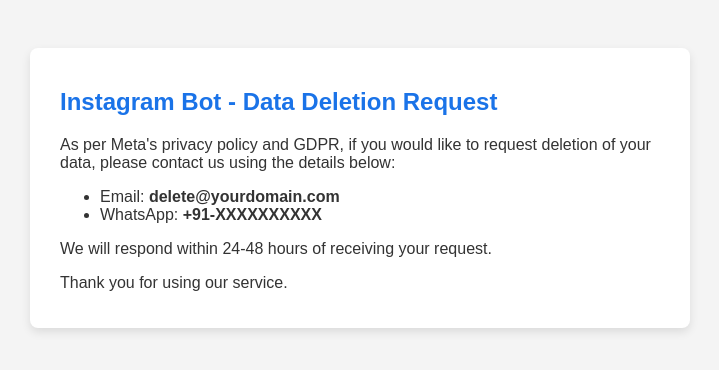
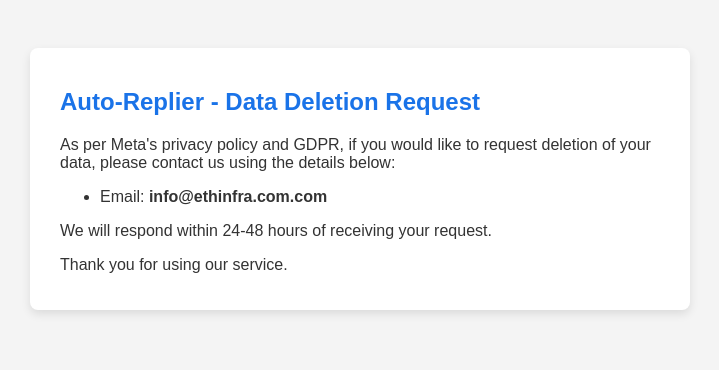
Before and after one commit to Mukesh0512/Meta-Data-Deletion, a plain HTML site: page index.html in a window 1280 px wide. Shown: the whole page, without its empty margins (280-999 px from the left). Drawn offline with Linux system fonts and the light colour scheme.

Commit message:
Update index.html

```diff
--- a/index.html
+++ b/index.html
@@ -25,13 +25,12 @@
 </head>
 <body>
   <div class="container">
-    <h2>Instagram Bot - Data Deletion Request</h2>
+    <h2>Auto-Replier - Data Deletion Request</h2>
     <p>
       As per Meta's privacy policy and GDPR, if you would like to request deletion of your data, please contact us using the details below:
     </p>
     <ul>
-      <li>Email: <strong>delete@yourdomain.com</strong></li>
-      <li>WhatsApp: <strong>+91-XXXXXXXXXX</strong></li>
+      <li>Email: <strong>info@ethinfra.com.com</strong></li>
     </ul>
     <p>We will respond within 24-48 hours of receiving your request.</p>
     <p>Thank you for using our service.</p>
```
